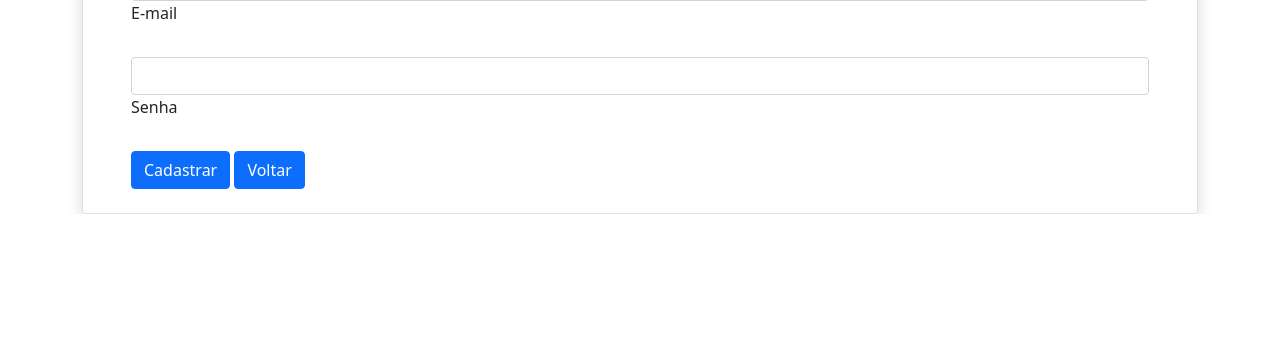
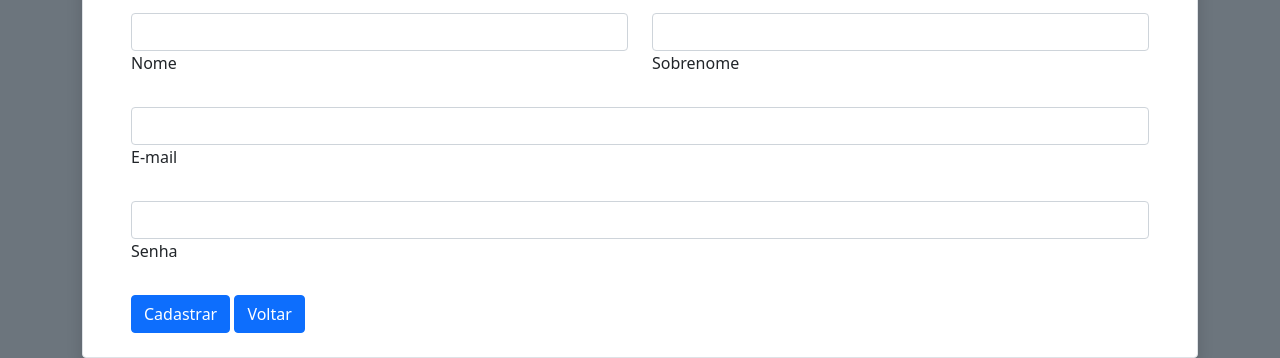
Before and after one commit to diamba76/projeto, a Django app: page /registro in a window 1280 px wide. Shown: the part 705-1063 px from the top of the page. Before the commit the page ends 919 px from the top, so only its background shows below. Run offline with Django 3.2, Linux system fonts and the light colour scheme; some libraries are stand-ins or nearby versions.

Commit message:
Mudanças no layout

```diff
--- a/templates/base.html
+++ b/templates/base.html
@@ -9,7 +9,7 @@
     <link rel="stylesheet" href="{% static 'bootstrap/css/bootstrap.min.css' %}">
     <title>{% block title %} FAGALA {% endblock %}</title>
 </head>
-<body>
+<body class="bg-secondary">
 
     <div class="container">
         {% block main %} {% endblock %}
--- a/templates/registration/registro.html
+++ b/templates/registration/registro.html
@@ -2,9 +2,9 @@
 {% load static %}
 
 {% block main %}
-<div class="border mt-5 px-5 pt-5 shadow rounded">
-<div class="fadeIn first mb-3 my-3" align="middle">
-  <img src="{% static 'cadastro.jpeg' %}" height='445px'/>
+<div class="border mt-5 px-5 pt-5 shadow rounded bg-white ">
+<div class="fadeIn first mb-5" align="middle">
+  <img class="w-75 h-75" src="{% static 'cadastro.jpeg' %}"/>
 </div>
 <form name="form" id="form" action="//" method="post">
   <div class="row mb-4">
@@ -35,8 +35,11 @@
   </div>
 
   <!-- Submit button -->
-  <button type="submit" class="btn btn-primary btn-block mb-4 pr-4" onclick="ABC()">Cadastrar</button>
-  <a class="btn btn-primary btn-block mb-4" href="/">Voltar</a>
+  <div class="mb-4">
+    <a type="submit" class="btn btn-primary" onclick="ABC()">Cadastrar</a>
+    <a class="btn btn-primary btn-block" href="/">Voltar</a>
+  </div>
+
 </form>
 </div>
 {% endblock %}
```
